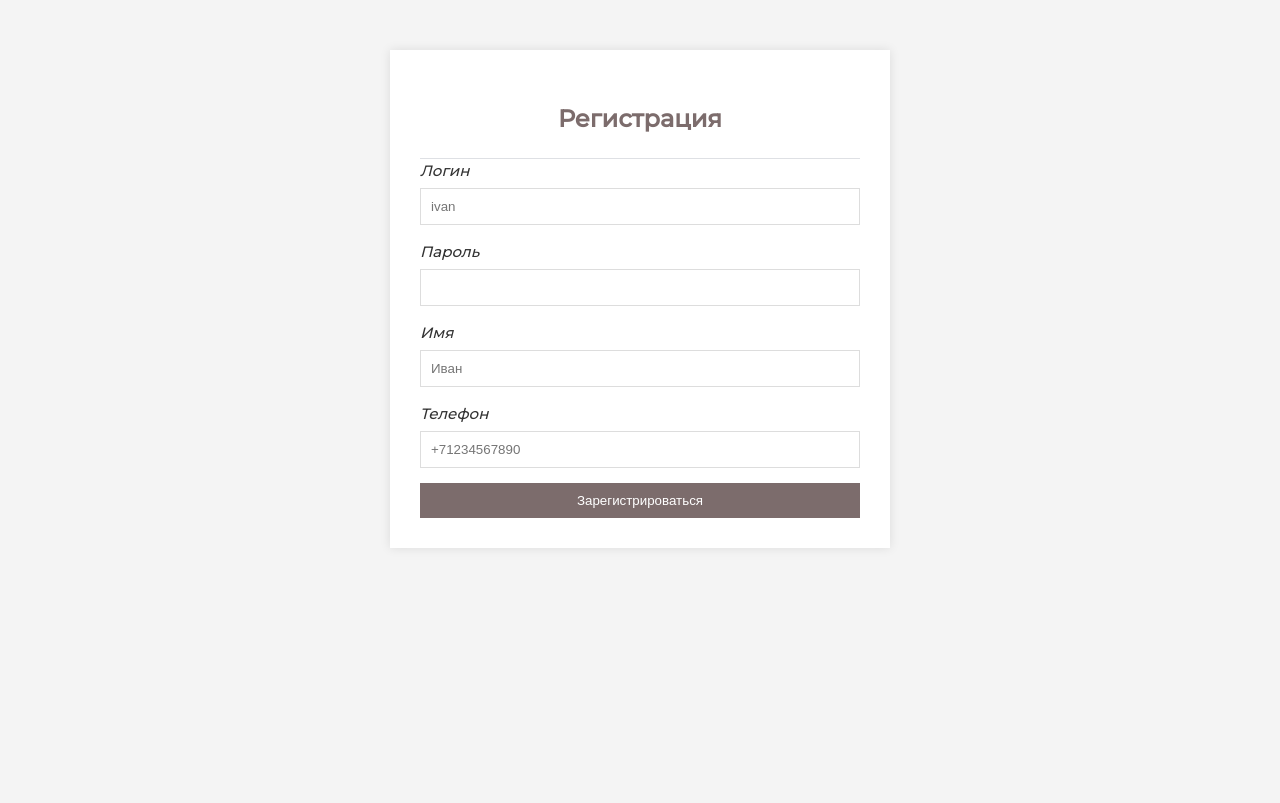
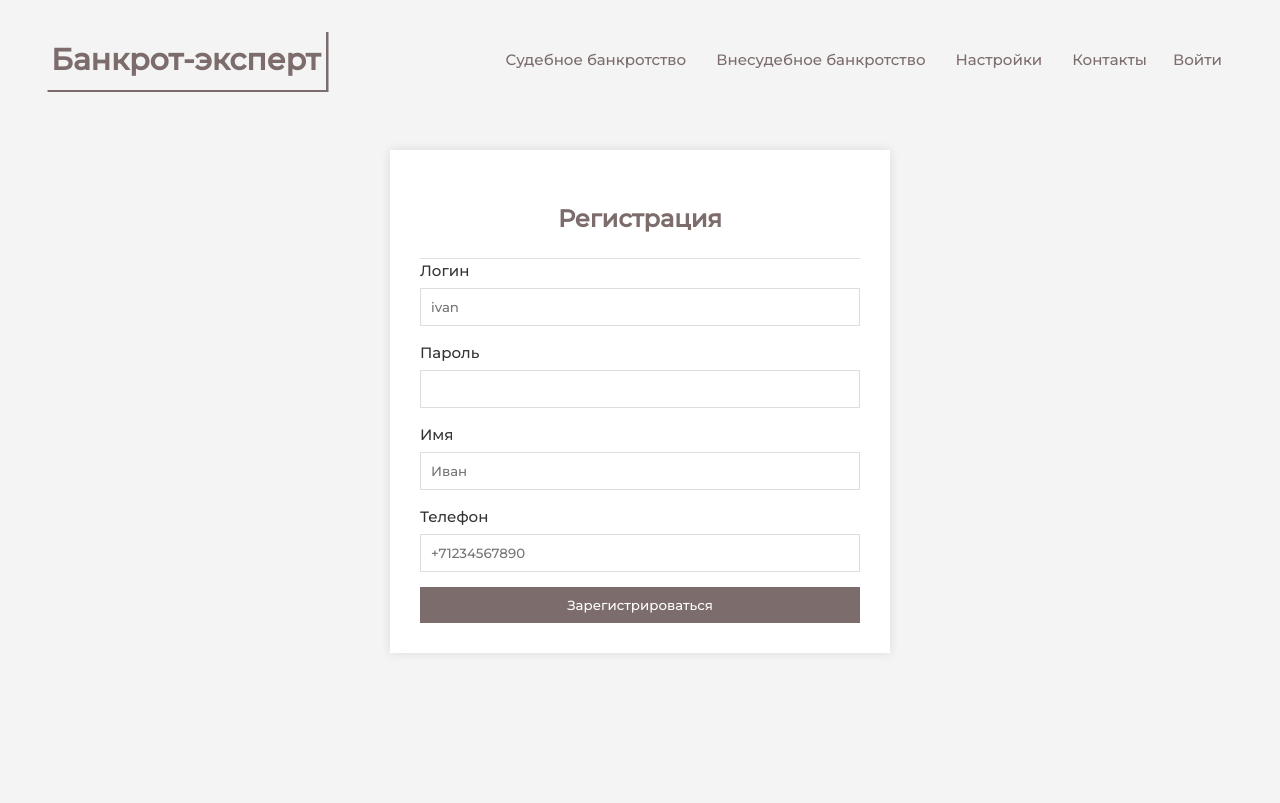
Before and after one commit to Egaster/anketa, a Flask app: page /sign-up in a window 1280 px wide. Before the commit the page ends 518 px from the top, so only its background shows below. Run offline with Flask 3, Linux system fonts and the light colour scheme; some libraries are stand-ins or nearby versions.

Commit message:
шапка сайта на регистрацию и авторизацию

```diff
--- a/static/css/sign_in_up.css
+++ b/static/css/sign_in_up.css
@@ -3,11 +3,12 @@ body {
     background-color: #f4f4f4;
 }
 .login {
-    width: 300px;
-    padding: 16px;
-    background-color: #ffffff;
-    box-shadow: 0px 0px 20px 0px rgba(0, 0, 0, 0.15);
-    margin: 100px auto;
+    font-family: 'Montserrat', sans-serif;
+    width: 500px;
+    margin: 150px auto;
+    padding: 30px;
+    background-color: #fff;
+    box-shadow: 0px 0px 10px 0px rgba(0,0,0,0.1);
 }
 .login h1 {
     text-align: center;
@@ -29,6 +30,7 @@ body {
     font-size: 15px;
 }
 .login input[type="submit"] {
+    font-family: 'Montserrat', sans-serif;
     width: 100%;
     height: 40px;
     background-color: rgb(124, 108, 108);
@@ -46,11 +48,18 @@ body {
     color: #726c7f;
 }
 
+.links {
+    text-align: center;
+    font-size: 15px;
+    padding: 10px 0 0 0;
+}
+
 /* registration_style */
 
 .register {
+    font-family: 'Montserrat', sans-serif;
     width: 500px;
-    margin: 50px auto;
+    margin: 150px auto;
     padding: 30px;
     background-color: #fff;
     box-shadow: 0px 0px 10px 0px rgba(0,0,0,0.1);
@@ -77,12 +86,14 @@ body {
 .register form input[type="password"],
 .register form input[type="name"],
 .register form input[type="phone"] {
+    font-family: 'Montserrat', sans-serif;
     width: 100%;
     padding: 10px;
     border: 1px solid #ddd;
 }
 
 .register form input[type="submit"] {
+    font-family: 'Montserrat', sans-serif;
     width: 100%;
     padding: 10px;
     background-color: rgb(124, 108, 108);
--- a/static/css/style.css
+++ b/static/css/style.css
@@ -189,10 +189,9 @@ align-items: center;
     margin: 0 13px;
     position: relative;
     float: right;
-    font-size: small;
+    font-size: 15;
     color: rgb(124, 108, 108);
     text-transform: none;
-
     transition: color .3s linear;
 }
 
--- a/templates/sign_up.html
+++ b/templates/sign_up.html
@@ -13,30 +13,55 @@
     <script src="https://kit.fontawesome.com/c3770d0828.js" crossorigin="anonymous"></script>
 </head>
 <body>
+    <header class="header">
+        <div class="container">
+            <div class="header__inner">
+                <div class="logo">
+                <a class="logo_link" href="../" data-scroll="#main">Банкрот-эксперт</a>
+                </div>
+
+                <nav class="nav">
+                  <a class="link" href="/judicial_bankruptcy">Судебное банкротство</a>
+                  <a class="link" href="/out-of-court_bankruptcy">Внесудебное банкротство</a>
+                  <a class="link" href="/settings">Настройки</a>
+                  <a class="link" href="#" data-scroll="#contacts">Контакты</a>
+                  {% if 'loggedin' in session %}
+                  <a class="link_auto" href="/profile">Профиль</a>
+                  <form action="/logout" method="post">
+                      <input class="link_auto" type="submit" value="Выйти">
+                  </form>
+                  {% else %}
+                  <a class="link_auto" href="/sign-in">Войти</a>
+                  {% endif %}
+                </nav>
+            </div>
+        </div>
+    </header>
+    <main>
     <div class="register">
         <h1>Регистрация</h1>
         <form action="{{ url_for('sign_up') }}" method="post" autocomplete="off">
             <div className="username">
                 <label for="username">
-                    <i>Логин</i>
+                    Логин
                 </label>
                 <input type="text" name="username" placeholder="ivan" id="username" required>
             </div>
             <div className="password">
                 <label for="password">
-                    <i>Пароль</i>
+                    Пароль
                 </label>
                 <input type="password" name="password" placeholder="" id="password" required>
             </div>
             <div className="name">
                 <label for="name">
-                    <i>Имя</i>
+                    Имя
                 </label>
                 <input type="name" name="name" placeholder="Иван" id="name" required>
             </div>
             <div className="phone">
                 <label for="text">
-                    <i>Телефон</i>
+                    Телефон
                 </label>
                 <input type="phone" name="phone" placeholder="+71234567890" id="phone" required>
             </div>
@@ -45,5 +70,6 @@
             <input type="submit" value="Зарегистрироваться">
         </form>
     </div>
+</main>
 </body>
 </html>
```
Also changed, not shown: templates/sign_in.html (+26 -0 lines).
